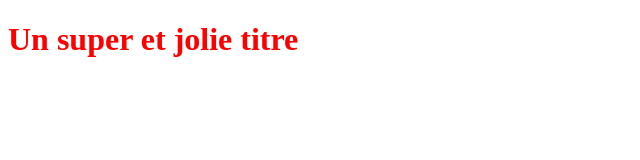
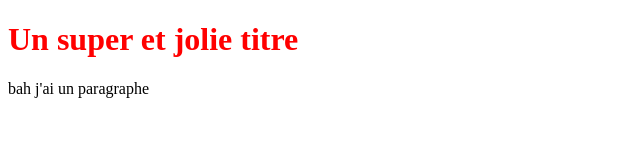
Before and after one commit to Verges47/myproject, a plain HTML site: page index.html in a window 1280 px wide. Shown: the whole page, without its empty margins (0-640 px from the left). Drawn offline with Linux system fonts and the light colour scheme.

Commit message:
Modification du fichier

```diff
--- a/index.html
+++ b/index.html
@@ -6,5 +6,6 @@
 </head>
 <body>
    <h1>Un super et jolie titre</h1>
+   <p>bah j'ai un paragraphe</p>
 </body>
 </html>
```
